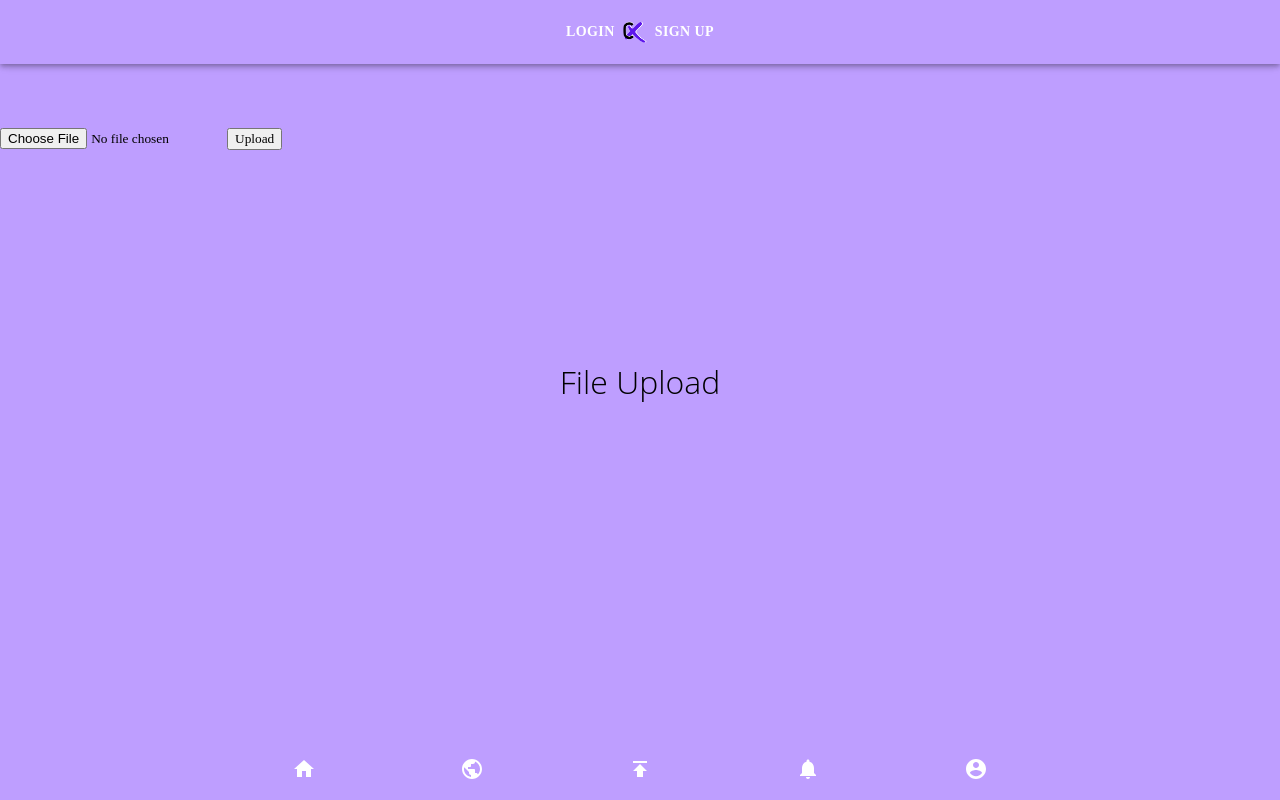
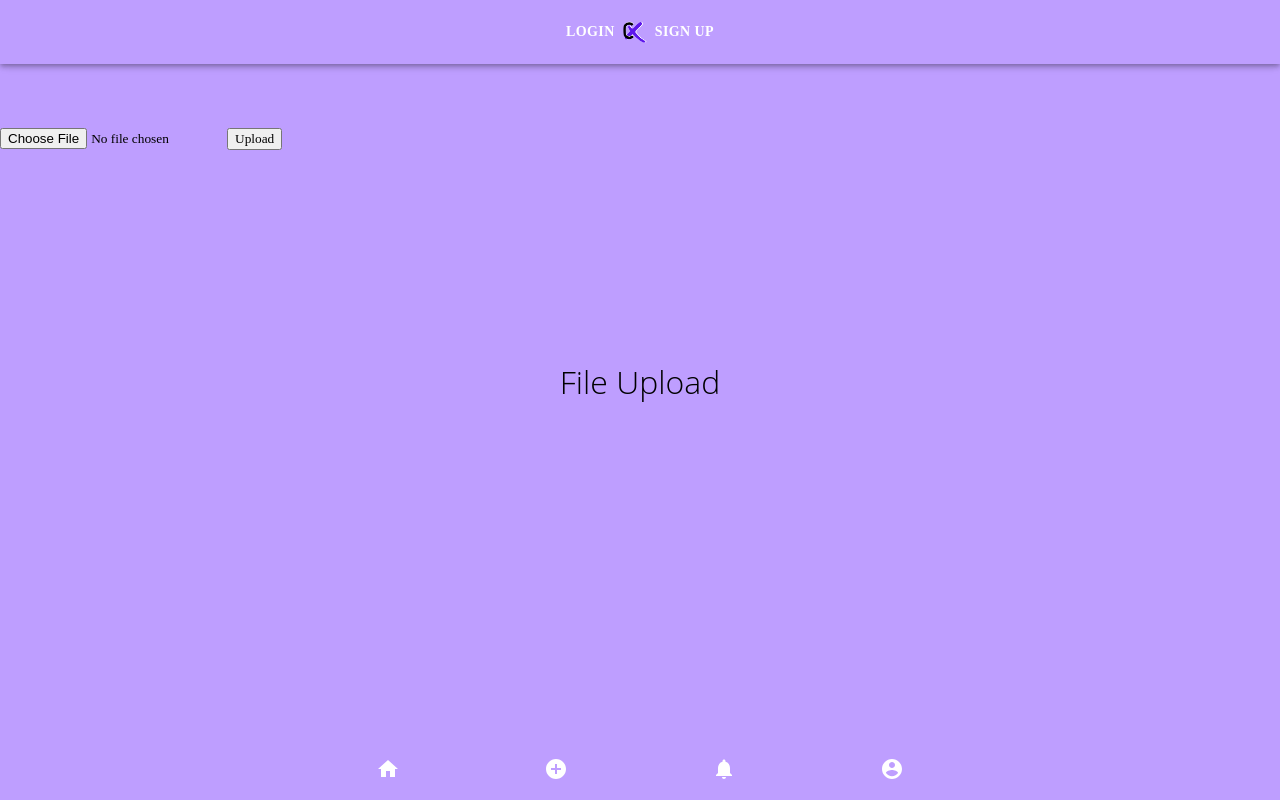
Before and after one commit to plaetzaw/CringeX, a React (Create React App) app: page /upload in a window 1280 px wide. Built offline with nearby package versions, Linux system fonts and the light colour scheme; a web font is replaced by a local one.

Commit message:
removed public button from footer

```diff
--- a/src/components/layout/Footer.js
+++ b/src/components/layout/Footer.js
@@ -8,7 +8,7 @@ import PublicIcon from "@material-ui/icons/Public";
 import HomeIcon from "@material-ui/icons/Home";
 import AccountCircleIcon from "@material-ui/icons/AccountCircle";
 import NotificationsIcon from "@material-ui/icons/Notifications";
-import PublishIcon from "@material-ui/icons/Publish";
+import AddCircleIcon from "@material-ui/icons/AddCircle";
 
 import "../../index.css";
 
@@ -50,16 +50,11 @@ export default function LabelBottomNavigation() {
         icon={<HomeIcon style={{ color: "#fff" }} />}
       />
       <BottomNavigationAction
-        label="Favorites"
-        value="favorites"
-        icon={<PublicIcon style={{ color: "#fff" }} />}
-      />
-      <BottomNavigationAction
         component={Link}
         to="/upload"
         label="Upload"
         value="upload"
-        icon={<PublishIcon style={{ color: "#fff" }} />}
+        icon={<AddCircleIcon style={{ color: "#fff" }} />}
       />
       <BottomNavigationAction
         label="Nearby"
```
